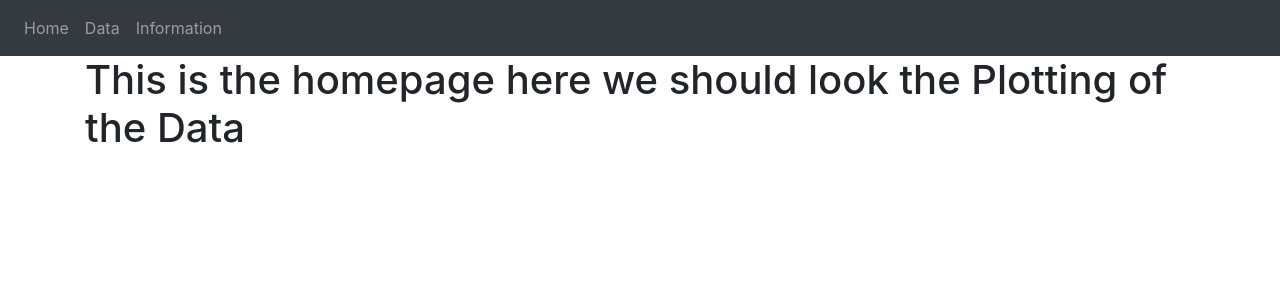
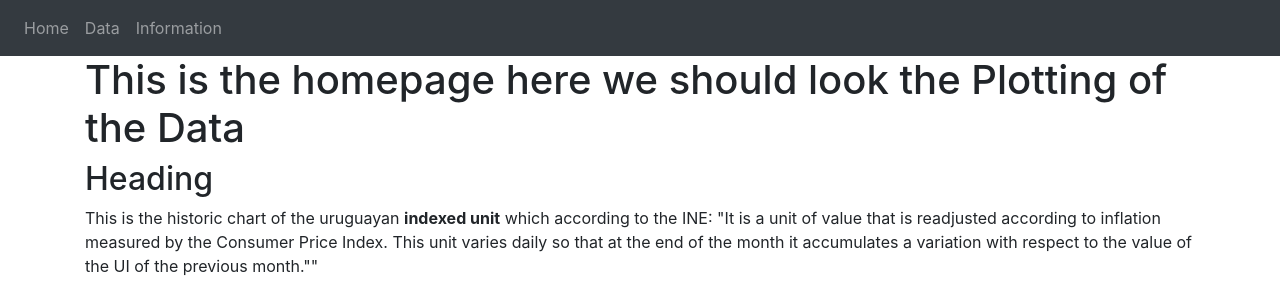
Before and after one commit to MIT-Emerging-Talent/group-3-2022, a Flask app: page / in a window 1280 px wide. Shown: the top 291 px of the page. Run offline with Flask 2, Linux system fonts and the light colour scheme; some libraries are stand-ins or nearby versions.

Commit message:
Add files via upload

```diff
--- a/Website/website/templates/home.html
+++ b/Website/website/templates/home.html
@@ -4,4 +4,27 @@
 
 <h1> This is the homepage here we should look the Plotting of the Data</h1>
 
+<html>
+  <head>
+    <title>Title of the document</title>
+  </head>
+  <body>
+    <h2>Heading </h1>
+    <div class="bd-example" align="left" idth="400" height="385">
+    <article>
+    <p>This is the historic chart of the uruguayan <b>indexed unit</b> which according to the INE:
+      "It is a unit of value that is readjusted according to inflation measured by the Consumer Price Index.
+      This unit varies daily so that at the end of the month it accumulates a variation with
+      respect to the value of the UI of the previous month.""
+    </p>
+    </article>
+
+
+    </div>
+    <div class="bd-example" align="middle">
+    <img src={{ url_for('static', filename='/images/ELOP.png') }} alt="ELOP" width="400" height="385"/>
+    </div>
+  </body>
+</html>
+
 {% endblock %}
```
